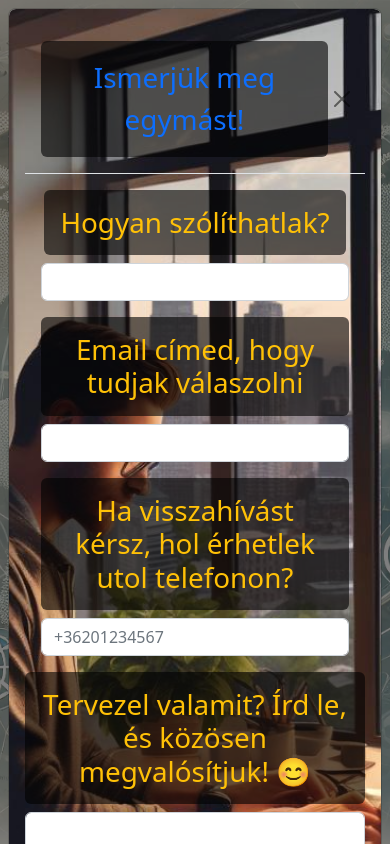
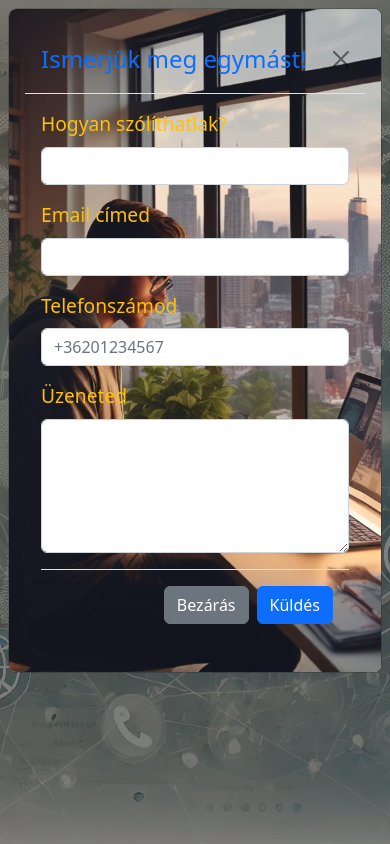
Before and after one commit to theGoodOldDeveloper/theGoodOldDeveloper--ArubaCloud-, a website: page contact.html in a window 390 px wide. Both pictures are taken after a click on the button "Kezdjünk egy beszélgetéssel 🔧". Drawn offline with nearby package versions, Linux system fonts and the light colour scheme; files that its build step writes are made by us from their sources; files whose address does not match are found by name.

Commit message:
Chatbot & contavt site mobil ver OK 👑👑😊

```diff
--- a/contact.html
+++ b/contact.html
@@ -2,7 +2,6 @@
 <html lang="en">
   <head>
     <meta charset="UTF-8" />
-    <meta http-equiv="X-UA-Compatible" content="IE=edge" />
     <meta name="viewport" content="width=device-width, initial-scale=1.0" />
     <title>Contact</title>
     <link
@@ -10,156 +9,126 @@
       rel="stylesheet"
     />
     <link rel="stylesheet" href="./style.css" />
+    <style>
+      @media (max-width: 768px) {
+        .card {
+          padding: 2rem;
+        }
+        h1,
+        h2 {
+          font-size: 1.5rem;
+        }
+        .form-label {
+          font-size: 1.2rem;
+        }
+        .btn-lg {
+          font-size: 1rem;
+          padding: 0.75rem;
+        }
+        input,
+        textarea {
+          font-size: 1rem;
+          padding: 0.5rem;
+        }
+      }
+      .modal-content {
+        background-image: url("/img/contact-bkg-1.png");
+        background-size: cover;
+        background-position: center;
+      }
+    </style>
   </head>
-
   <body class="background-container">
-    <!-- <body style="background-image: url('samurai.jpg')"> -->
-    <!-- <body style="background-image: url('./public/img/samurai.jpg')"> -->
     <div class="container text-center">
-      <div class="card m-5 p-5" style="background-color: rgba(0, 0, 0, 0.4)">
-        <!--<h2 style="color: rgb(228, 171, 101)">E-mail:</h2>
-        <h4 style="color: bisque">photovegh@gmail.com</h4> -->
-        <div class="d-flex justify-content-center">
-          <div>
-            <div class="form-label text-warning p-3 h4 rounded-2"
-            style="background-color: rgba(0, 0, 0, 0.6)">
-
-              <h1 >
-                Digitális álmaid megvalósítója vagyok!
-              </h1>
-
-            </div>
+      <div class="card m-5 p-4" style="background-color: rgba(0, 0, 0, 0.4)">
+        <h1 class="text-warning">Digitális álmaid megvalósítója vagyok!</h1>
         <button
           class="btn btn-info w-100 btn-lg"
-              style="background-color: #3260a766; color: bisque"
           data-bs-toggle="modal"
           data-bs-target="#contactModal"
         >
-            <h1>Kezdjünk egy beszélgetéssel 🔧</h1>
+          Kezdjünk egy beszélgetéssel 🔧
+        </button>
+        <h2 class="text-warning mt-4">Mobil:</h2>
+        <h1 class="text-light">(+36 30) 9283-653</h1>
+        <button
+          class="btn btn-info w-100 btn-lg mt-3"
+          onclick="window.location.href = '/'"
+        >
+          Nézz bele a projektjeimbe! 👀
         </button>
       </div>
     </div>
-        <br /><br />
 
-        <h2 style="color: rgb(228, 171, 101)">Mobil:</h2>
-        <h1 style="color: bisque">(+36 30) 9283-653</h1>
-        <br /><br />
-
-        <button
-          type="button"
-          class="btn btn-info w-100 btn-lg"
-          style="background-color: #3260a766; color: bisque"
-          onclick="window.location.href = '/'"
-        >
-          <h2>Nézz bele a projektjeimbe! 👀</h2>
-        </button>
-
-        <!--<h2 style="color: rgb(228, 171, 101)">Homepage:</h2>
-        <h4 style="color: bisque">theGoodOldDeveloper.com</h4>
-        <br /><br /> -->
-      </div>
-    </div>
-
-    <!--//BUG Modal -->
-    <div
-      class="modal fade"
-      id="contactModal"
-      tabindex="-1"
-      aria-labelledby="contactModalLabel"
-      aria-hidden="true"
-    >
-      <div class="modal-dialog modal-xl ">
-        <div class="modal-content p-3 background-container-modal text-center">
-          <div class="modal-header ">
-            <h1 class="modal-title form-label text-primary p-3 h4 rounded-2 display-6 " id="contactModalLabel" style="background-color: rgba(0, 0, 0, 0.6)">
-              Ismerjük meg egymást!
-            </h1>
+    <div class="modal fade" id="contactModal" tabindex="-1">
+      <div class="modal-dialog modal-lg">
+        <div class="modal-content p-3">
+          <div class="modal-header">
+            <h1 class="modal-title text-primary">Ismerjük meg egymást!</h1>
             <button
               type="button"
               class="btn-close"
               data-bs-dismiss="modal"
-              aria-label="Close"
             ></button>
           </div>
           <div class="modal-body">
             <form id="contactForm">
               <div class="mb-3">
-                <label
-                  for="name"
-                  class="form-label text-warning p-3 h1 rounded-2"
-                  style="background-color: rgba(0, 0, 0, 0.6)"
+                <label for="name" class="form-label text-warning"
                   >Hogyan szólíthatlak?</label
                 >
-                <input type="text" class="form-control" id="name" required title="Hogyan szeretnéd, hogy szólítsalak?"/>
+                <input type="text" class="form-control" id="name" required />
               </div>
-
               <div class="mb-3">
-                <label
-                  for="email"
-                  class="form-label text-warning p-3 h1 rounded-2"
-                  style="background-color: rgba(0, 0, 0, 0.6)"
-                  >Email címed, hogy tudjak válaszolni</label
+                <label for="email" class="form-label text-warning"
+                  >Email címed</label
                 >
-                <input type="email" class="form-control" id="email" required title="Email címed, ha gyors választ szeretnél."/>
+                <input type="email" class="form-control" id="email" required />
               </div>
-              <div class="mb-3"></div>
-                <label
-                  for="phone"
-                  class="form-label text-warning p-3 h1 rounded-2"
-                  style="background-color: rgba(0, 0, 0, 0.6)"
-                  >Ha visszahívást kérsz, hol érhetlek utol telefonon?</label
+              <div class="mb-3">
+                <label for="phone" class="form-label text-warning"
+                  >Telefonszámod</label
                 >
-                <!--<input type="tel" class="form-control" id="phone" required />-->
-
                 <input
                   type="tel"
                   class="form-control"
                   id="phone"
-                name="phone"
                   pattern="[0-9]{2}[0-9]{7}"
                   placeholder="+36201234567"
-                title="Kérlek, add meg a telefonszámod ebben a formátumban: +36201234567! Elképzelhető, hogy a visszahívás néhány napba is beletelik."
-            >
-
+                />
               </div>
               <div class="mb-3">
-                <label
-                  for="message"
-                  class="form-label text-warning p-3 h1 rounded-2"
-                  style="background-color: rgba(0, 0, 0, 0.6);"
-
-                  >Tervezel valamit? Írd le, és közösen megvalósítjuk! 😊</label
+                <label for="message" class="form-label text-warning"
+                  >Üzeneted</label
                 >
                 <textarea
                   class="form-control"
                   id="message"
-                  rows="7"
+                  rows="5"
                   required
-                  title="Van egy fejlesztési ötleted vagy problémád? Írd le, és megbeszéljük a lehetőségeket! (Frontend, Backend, DevOps - bármiben segítek) 🚀"
                 ></textarea>
               </div>
-            </form>
-
-
               <div class="modal-footer">
                 <button
                   type="button"
                   class="btn btn-secondary"
                   data-bs-dismiss="modal"
-
                 >
                   Bezárás
                 </button>
-            <button type="button" class="btn btn-primary" onclick="sendEmail()">
+                <button
+                  type="button"
+                  class="btn btn-primary"
+                  onclick="sendEmail()"
+                >
                   Küldés
                 </button>
+              </div>
+            </form>
           </div>
         </div>
       </div>
     </div>
-    <!--//BUG Modal -->
-
-    <!-- Bootstrap JS és Popper.js -->
     <script src="https://cdn.jsdelivr.net/npm/bootstrap@5.2.3/dist/js/bootstrap.bundle.min.js"></script>
     <script src="script.js"></script>
   </body>
```
Also changed, not shown: contact-old.html (added, +166 -0 lines), index.html (+5 -2 lines). Lines whose indentation alone changed are shown as unchanged.
